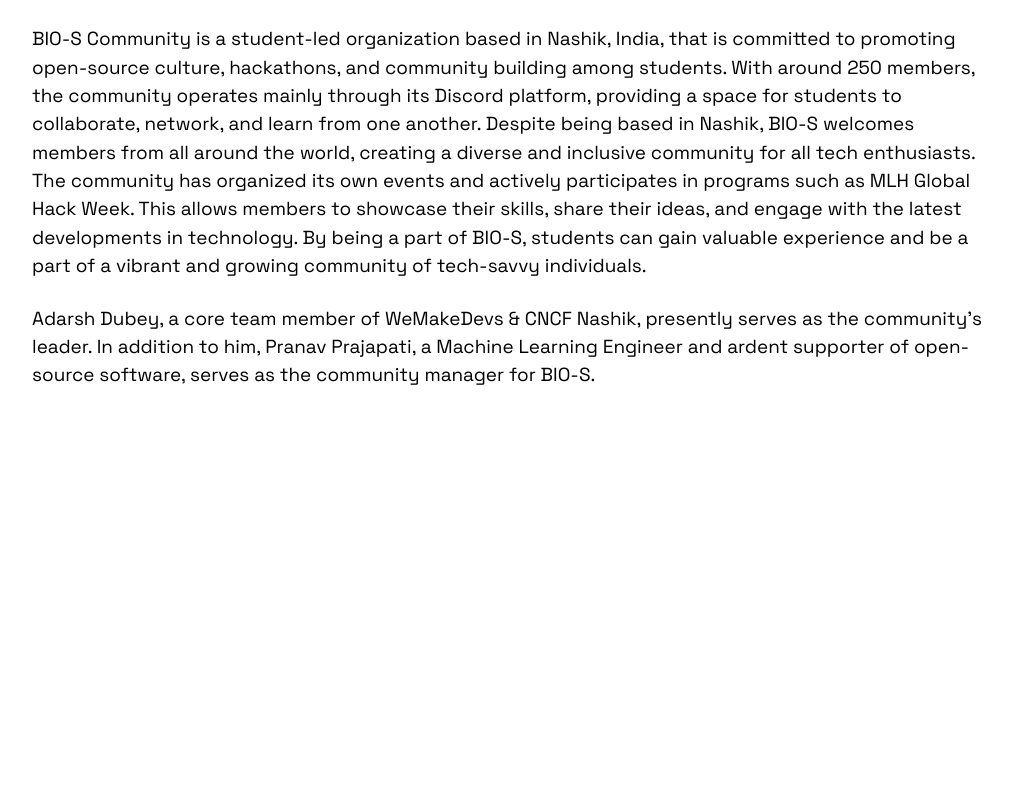
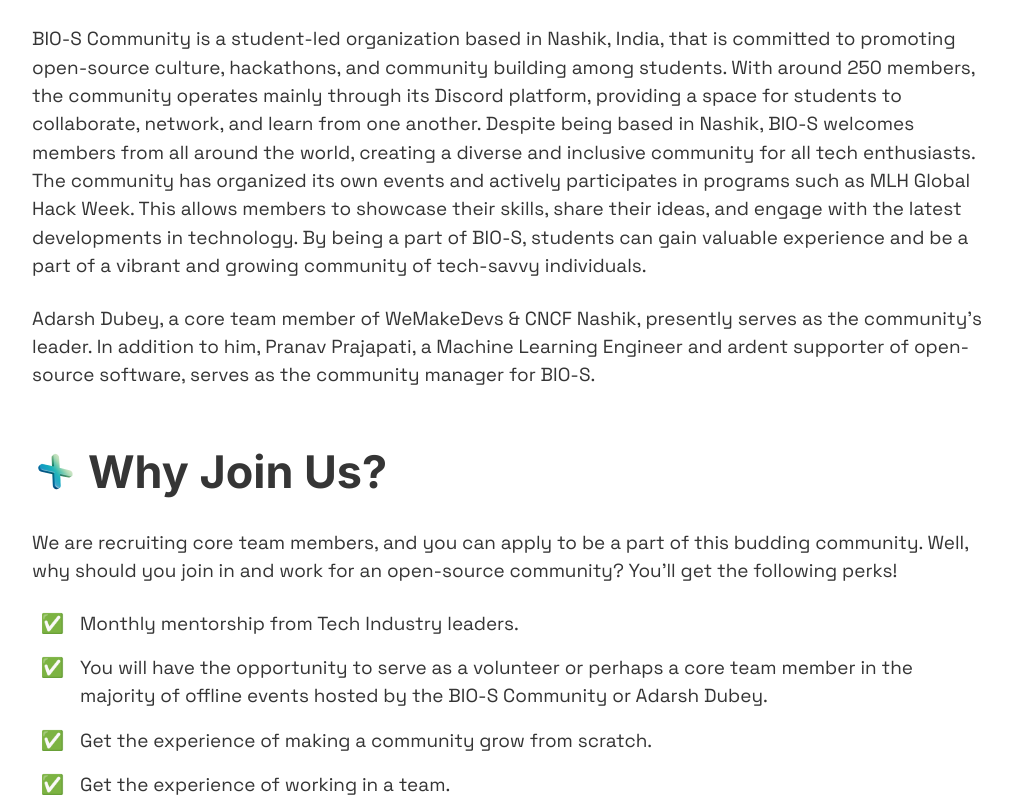
Before and after one commit to bios-community/recruitment, a React (Create React App) app: page / in a window 1280 px wide. Shown: the part 835-1635 px from the top of the page, without its empty margins (124-1136 px from the left). Before the commit the page ends 1225 px from the top, so only its background shows below. Built offline with nearby package versions, Linux system fonts and the light colour scheme.

Commit message:
feat: added why join us section

```diff
--- /dev/null
+++ b/src/components/ListItem/ListItem.js
@@ -0,0 +1,9 @@
+import './listitem.scss'
+
+function ListItem (props) {
+    return (
+        <li className="li"><span>{props.text}</span></li>
+    )
+}
+
+export default ListItem
--- /dev/null
+++ b/src/components/ListItem/listitem.scss
@@ -0,0 +1,14 @@
+@use '../../scss/variables' as *;
+
+.li {
+    margin-top: 1rem;
+
+    &::marker {
+        content: '✅';
+    }
+
+    span {
+        position: relative;
+        left: 16px;
+    }
+}
--- a/src/components/Main/Main.js
+++ b/src/components/Main/Main.js
@@ -3,6 +3,15 @@
 import TitleH2 from "../../components/TitleH2/TitleH2";
 import Paragraph from "../../components/Paragraph/Paragraph";
 import arrowIcon from "../../assets/arrow_icon.png";
+import addIcon from '../../assets/add_icon.png'
+import UnorderedList from "../UnorderedList/UnorderedList";
+
+let listItems = [
+  "Monthly mentorship from Tech Industry leaders.",
+  "You will have the opportunity to serve as a volunteer or perhaps a core team member in the majority of offline events hosted by the BIO-S Community or Adarsh Dubey.",
+  "Get the experience of making a community grow from scratch.",
+  "Get the experience of working in a team.",
+]
 
 function Main() {
   return (
@@ -23,6 +32,18 @@
             text="Adarsh Dubey, a core team member of WeMakeDevs & CNCF Nashik, presently serves as the community's leader. In addition to him, Pranav Prajapati, a Machine Learning Engineer and ardent supporter of open-source software, serves as the community manager for BIO-S."
         />
       </section>
+      <section className="section" id="why-join-us">
+        <TitleH2
+          icon={addIcon}
+          text="Why Join Us?"
+        />
+        <Paragraph
+          text="We are recruiting core team members, and you can apply to be a part of this budding community. Well, why should you join in and work for an open-source community? You’ll get the following perks!"
+        />
+        <UnorderedList
+          listItems={listItems}
+        />
+      </section>
     </main>
   );
 }
--- a/src/components/Paragraph/Paragraph.js
+++ b/src/components/Paragraph/Paragraph.js
@@ -1,7 +1,6 @@
 import './paragraph.scss'
 
 function Paragraph (props) {
-    console.log(props)
     return (
         <p className="para">{props.text}</p>
     )
--- /dev/null
+++ b/src/components/UnorderedList/UnorderedList.js
@@ -0,0 +1,14 @@
+import './unorderedlist.scss'
+import ListItem from '../ListItem/ListItem'
+
+function UnorderedList (props) {
+    let ListItemElements = props.listItems.map(item => <ListItem text={item} />)
+
+    return (
+        <ul className="ul">
+            {ListItemElements}
+        </ul>
+    )
+}
+
+export default UnorderedList
--- /dev/null
+++ b/src/components/UnorderedList/unorderedlist.scss
@@ -0,0 +1,7 @@
+@use '../../scss/variables' as *;
+
+.ul {
+    font-size: $font-size-base;
+    padding: 0 2rem;
+    margin: 1.5rem auto 0 auto;
+}
--- a/src/scss/_base.scss
+++ b/src/scss/_base.scss
@@ -15,6 +15,7 @@
 body {
   font-family: $font-family-body;
   line-height: 1.5;
+  color: #353535;
   font-size: $font-size-base;
 }
 
```
Also changed, not shown: src/assets/add_icon.png (added), src/assets/check_icon.png (added).
